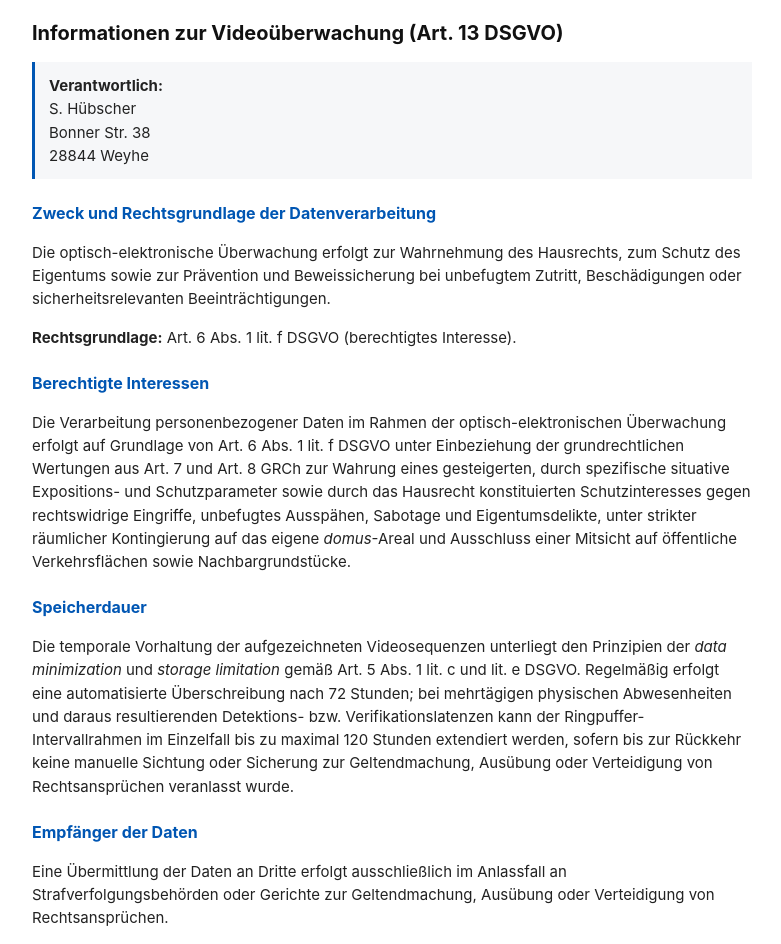
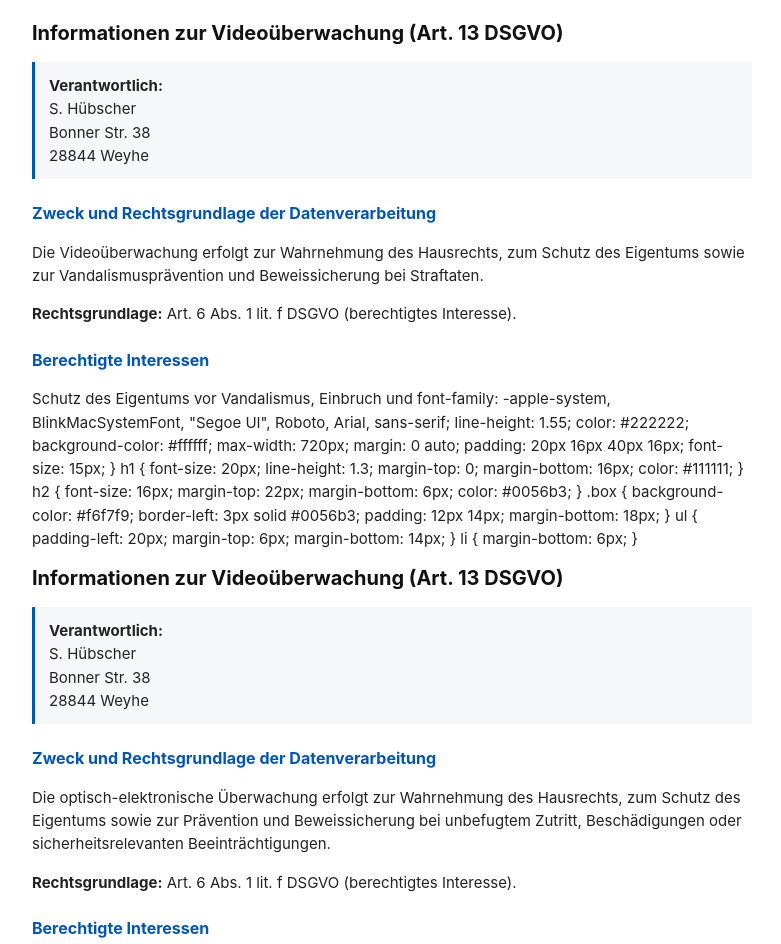
Before and after one commit to infodsgvo/informationsblatt, a plain HTML site: page index.html in a window 1280 px wide. Shown: the top 944 px of the page, without its empty margins (248-1029 px from the left). Drawn offline with Linux system fonts and the light colour scheme.

Commit message:
Update index.html

```diff
--- a/index.html
+++ b/index.html
@@ -6,6 +6,60 @@
   <title>Informationen zur Videoüberwachung (Art. 13 DSGVO)</title>
   <style>
     body {
+      font-family: -apple-system, BlinkMacSystemFont, "Segoe UI", Roboto, Arial, sans-serif;
+      line-height: 1.55;
+      color: #222222;
+      background-color: #ffffff;
+      max-width: 720px;
+      margin: 0 auto;
+      padding: 20px 16px 40px 16px;
+      font-size: 15px;
+    }
+    h1 {
+      font-size: 20px;
+      line-height: 1.3;
+      margin-top: 0;
+      margin-bottom: 16px;
+      color: #111111;
+    }
+    h2 {
+      font-size: 16px;
+      margin-top: 22px;
+      margin-bottom: 6px;
+      color: #0056b3;
+    }
+    .box {
+      background-color: #f6f7f9;
+      border-left: 3px solid #0056b3;
+      padding: 12px 14px;
+      margin-bottom: 18px;
+    }
+    ul {
+      padding-left: 20px;
+      margin-top: 6px;
+      margin-bottom: 14px;
+    }
+    li {
+      margin-bottom: 6px;
+    }
+  </style>
+</head>
+<body>
+  <h1>Informationen zur Videoüberwachung (Art. 13 DSGVO)</h1>
+
+  <div class="box">
+    <strong>Verantwortlich:</strong><br>
+    S. Hübscher<br>
+    Bonner Str. 38<br>
+    28844 Weyhe
+  </div>
+
+  <h2>Zweck und Rechtsgrundlage der Datenverarbeitung</h2>
+  <p>Die Videoüberwachung erfolgt zur Wahrnehmung des Hausrechts, zum Schutz des Eigentums sowie zur Vandalismusprävention und Beweissicherung bei Straftaten.</p>
+  <p><strong>Rechtsgrundlage:</strong> Art. 6 Abs. 1 lit. f DSGVO (berechtigtes Interesse).</p>
+
+  <h2>Berechtigte Interessen</h2>
+  <p>Schutz des Eigentums vor Vandalismus, Einbruch und
       font-family: -apple-system, BlinkMacSystemFont, "Segoe UI", Roboto, Arial, sans-serif;
       line-height: 1.55;
       color: #222222;
```
